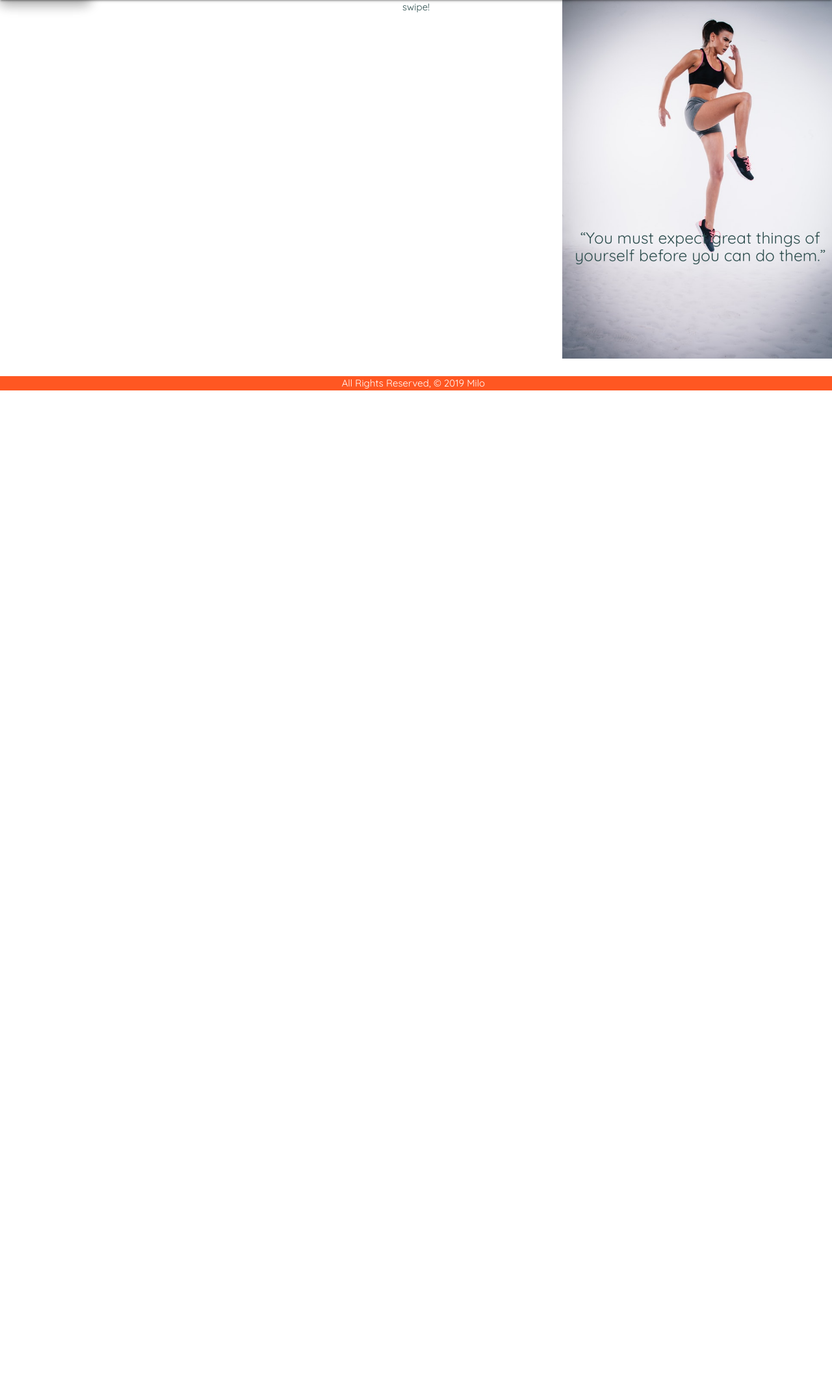
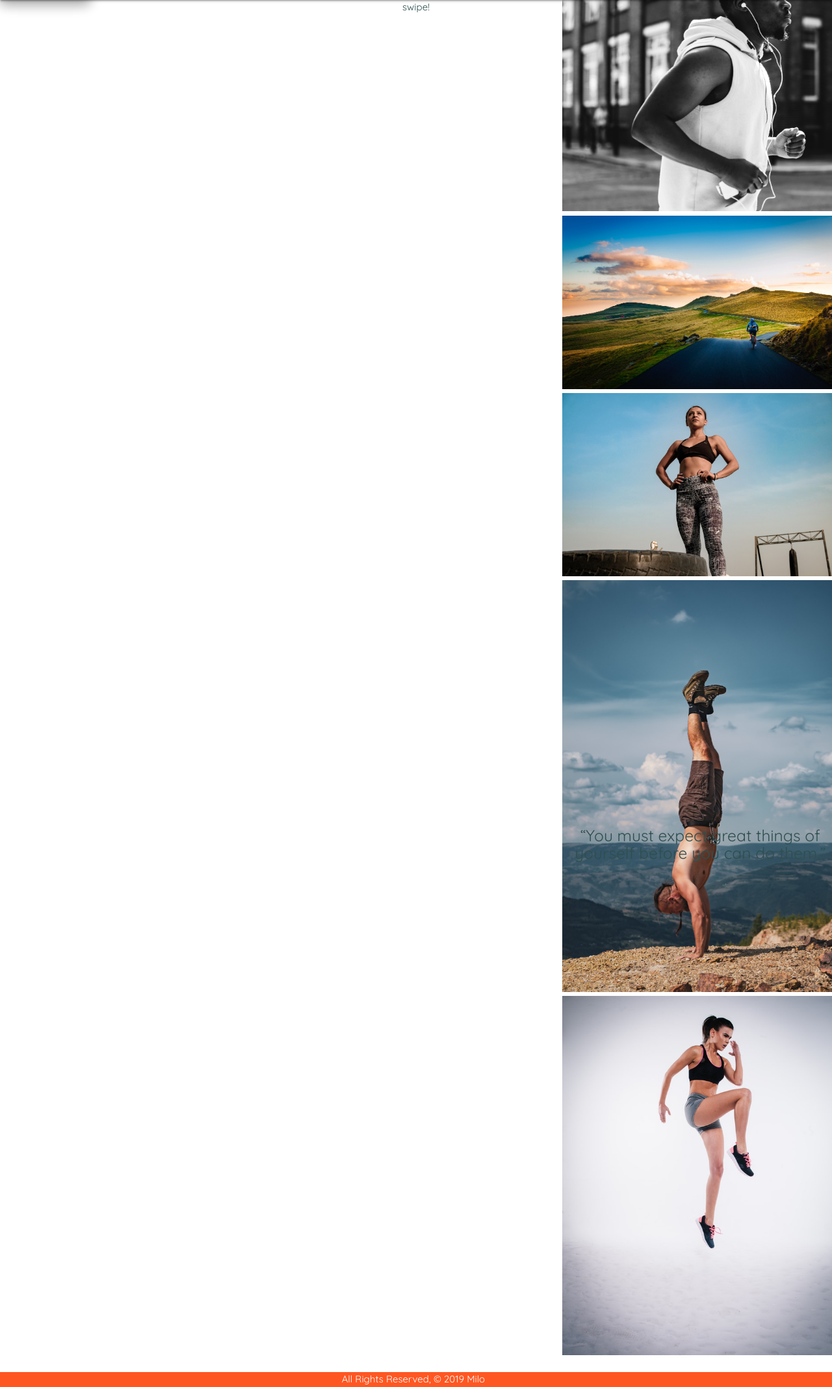
Before and after one commit to garryc5/milo, a Django app: template milo/main_app/templates/home.html in a window 1280 px wide. Shown: the part 64-2199 px from the top of the page at 65% size. Before the commit the page ends 665 px from the top, so only its background shows below. Run offline with Django 3.2, Linux system fonts and the light colour scheme; the template is opened without the code that fills it, so the values that code supplies are empty; some web fonts are replaced.

Commit message:
additional images, hover effect

```diff
--- a/milo/main_app/templates/home.html
+++ b/milo/main_app/templates/home.html
@@ -19,7 +19,11 @@
     </div>
     <div id="container" class="col s4 center-align">
         <div class="top-left"><h5>“You must expect great things of yourself before you can do them.”</h5></div>
-         <img src="static/images/lady-leap.jpg" alt="Woman leaping upwards">
+        <img class="hoverable" src="static/images/tunes.jpg" alt="Man picking tunes for the upcoming burn">
+        <img class="hoverable" src="static/images/bike-view.jpg" alt="Biking trip views">
+        <img class="hoverable" src="static/images/woman-crossfit.jpg" alt="Woman stands triumphantly after burn">
+        <img class="hoverable" src="static/images/upside-down.jpg" alt="Man working out on legs isn't hard enough">
+        <img class="hoverable" src="static/images/lady-leap.jpg" alt="Woman leaping upwards">
     </div>
   </div>
 
```
Also changed, not shown: milo/main_app/static/images/upside-down.jpg (added), milo/main_app/static/images/woman-crossfit.jpg (added).
